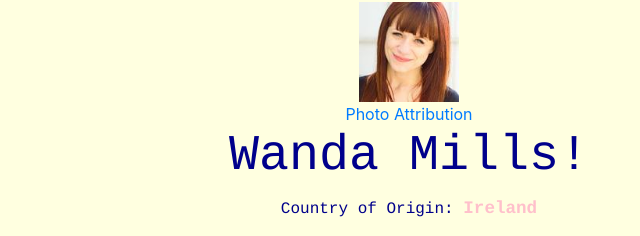
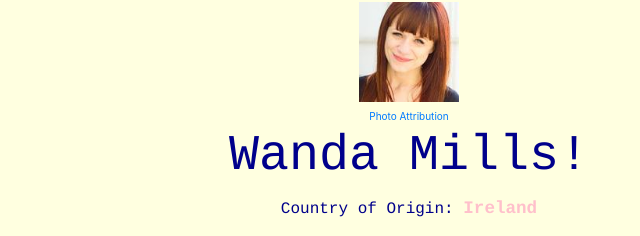
Before and after one commit to iu-msis/basic-html-momorrow, a plain HTML site: page public/info.html in a window 1280 px wide. Shown: the part 94-330 px from the top of the page, 231-871 px from the left. Drawn offline with nearby package versions, Linux system fonts and the light colour scheme.

Commit message:
Update main.css

```diff
--- a/public/main.css
+++ b/public/main.css
@@ -96,7 +96,7 @@ img {
   text-align: center;
 }
 
-.wanda {
+.pic {
   font-size: 10px;
   position:;
   text-align: center !important;
```
